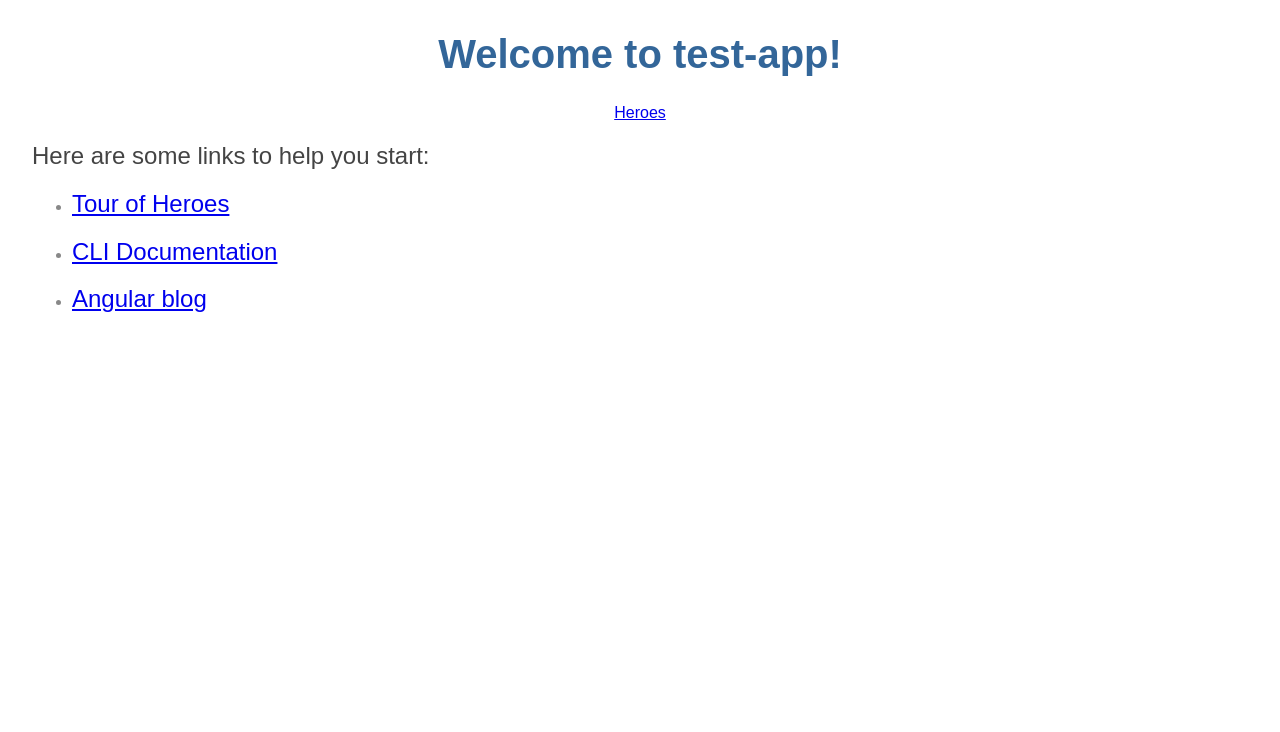
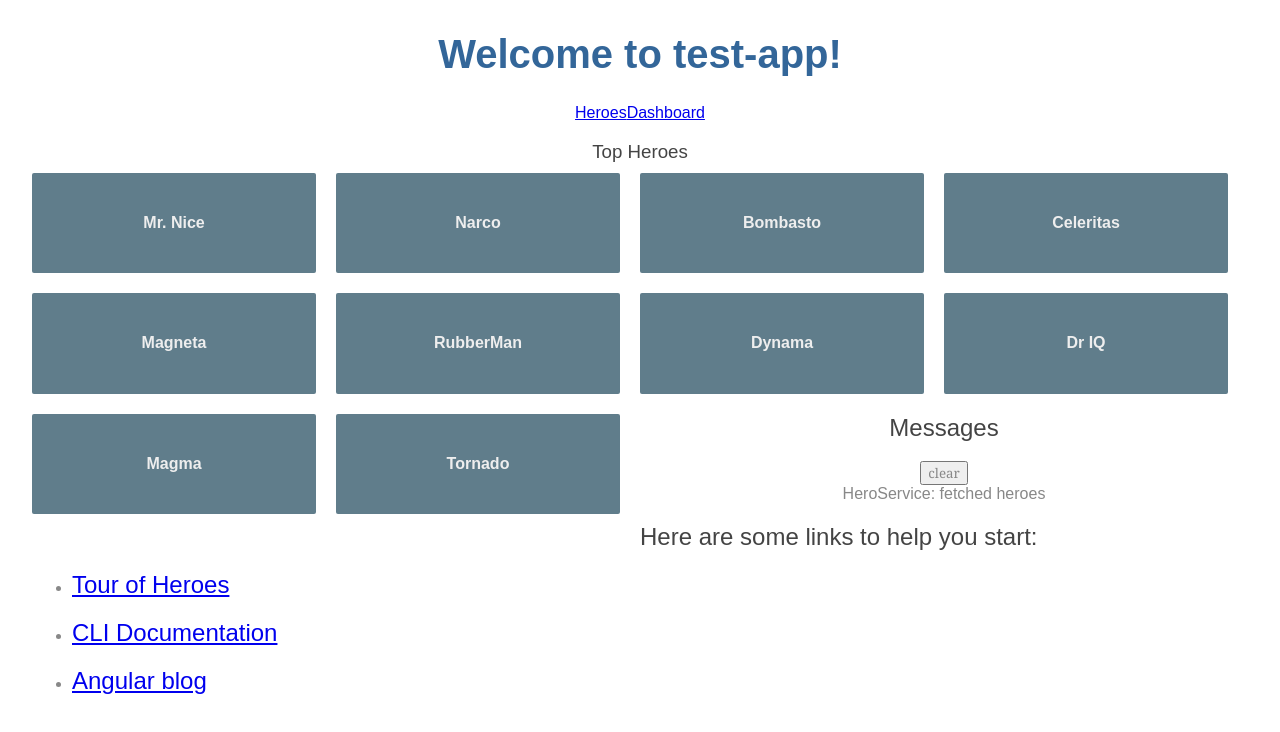
Before and after one commit to 743/test-app, an Angular app: page /dashboard in a window 1280 px wide. Before the commit this address led to /. Shown: the top 732 px of the page. Built offline with nearby package versions, Linux system fonts and the light colour scheme.

Commit message:
Add dashboard component

```diff
--- a/src/app/app.component.html
+++ b/src/app/app.component.html
@@ -5,6 +5,7 @@
   </h1>
   <nav>
     <a routerLink="/heroes">Heroes</a>
+    <a routerLink="/dashboard">Dashboard</a>
   </nav>
   <router-outlet></router-outlet>
   <app-messages></app-messages>
--- a/src/app/app.module.ts
+++ b/src/app/app.module.ts
@@ -7,13 +7,15 @@
 import { HeroDetailComponent } from './hero-detail/hero-detail.component';
 import { MessagesComponent } from './messages/messages.component';
 import { AppRoutingModule } from './/app-routing.module';
+import { DashboardComponent } from './dashboard/dashboard.component';
 
 @NgModule({
   declarations: [
     AppComponent,
     HeroesComponent,
     HeroDetailComponent,
-    MessagesComponent
+    MessagesComponent,
+    DashboardComponent
   ],
   imports: [
     BrowserModule,
--- /dev/null
+++ b/src/app/dashboard/dashboard.component.css
@@ -0,0 +1,62 @@
+/* DashboardComponent's private CSS styles */
+[class*='col-'] {
+  float: left;
+  padding-right: 20px;
+  padding-bottom: 20px;
+}
+[class*='col-']:last-of-type {
+  padding-right: 0;
+}
+a {
+  text-decoration: none;
+}
+*, *:after, *:before {
+  -webkit-box-sizing: border-box;
+  -moz-box-sizing: border-box;
+  box-sizing: border-box;
+}
+h3 {
+  text-align: center; margin-bottom: 0;
+}
+h4 {
+  position: relative;
+}
+.grid {
+  margin: 0;
+}
+.col-1-4 {
+  width: 25%;
+}
+.module {
+  padding: 20px;
+  text-align: center;
+  color: #eee;
+  max-height: 120px;
+  min-width: 120px;
+  background-color: #607D8B;
+  border-radius: 2px;
+}
+.module:hover {
+  background-color: #EEE;
+  cursor: pointer;
+  color: #607d8b;
+}
+.grid-pad {
+  padding: 10px 0;
+}
+.grid-pad > [class*='col-']:last-of-type {
+  padding-right: 20px;
+}
+@media (max-width: 600px) {
+  .module {
+    font-size: 10px;
+    max-height: 75px; }
+}
+@media (max-width: 1024px) {
+  .grid {
+    margin: 0;
+  }
+  .module {
+    min-width: 60px;
+  }
+}
--- /dev/null
+++ b/src/app/dashboard/dashboard.component.html
@@ -0,0 +1,8 @@
+<h3>Top Heroes</h3>
+<div class="grid grid-pad">
+  <a *ngFor="let hero of heroes" class="col-1-4">
+    <div class="module hero">
+      <h4>{{hero.name}}</h4>
+    </div>
+  </a>
+</div>
--- /dev/null
+++ b/src/app/dashboard/dashboard.component.ts
@@ -0,0 +1,19 @@
+import { Component, OnInit } from '@angular/core';
+import {Hero} from "../hero";
+import {HeroService} from "../hero.service";
+
+@Component({
+  selector: 'app-dashboard',
+  templateUrl: './dashboard.component.html',
+  styleUrls: ['./dashboard.component.css']
+})
+export class DashboardComponent implements OnInit {
+
+  constructor(private heroService: HeroService) { }
+
+  heroes: Hero[];
+
+  ngOnInit() {
+    this.heroService.getHeroes().subscribe(heroes => this.heroes = heroes);
+  }
+}
```
Also changed, not shown: src/app/app-routing.module.ts (+8 -4 lines), 1 other file (tests, documents, lock files or other folders).
